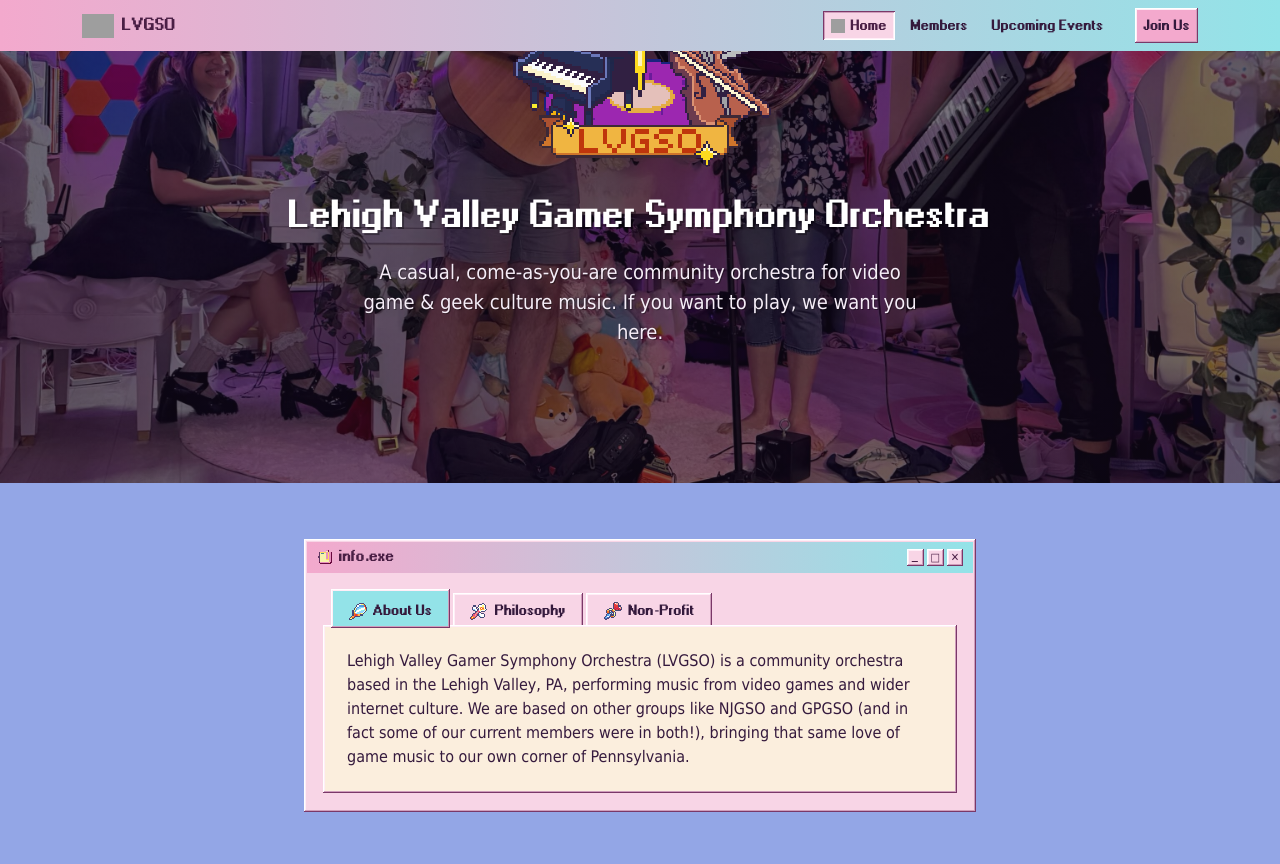
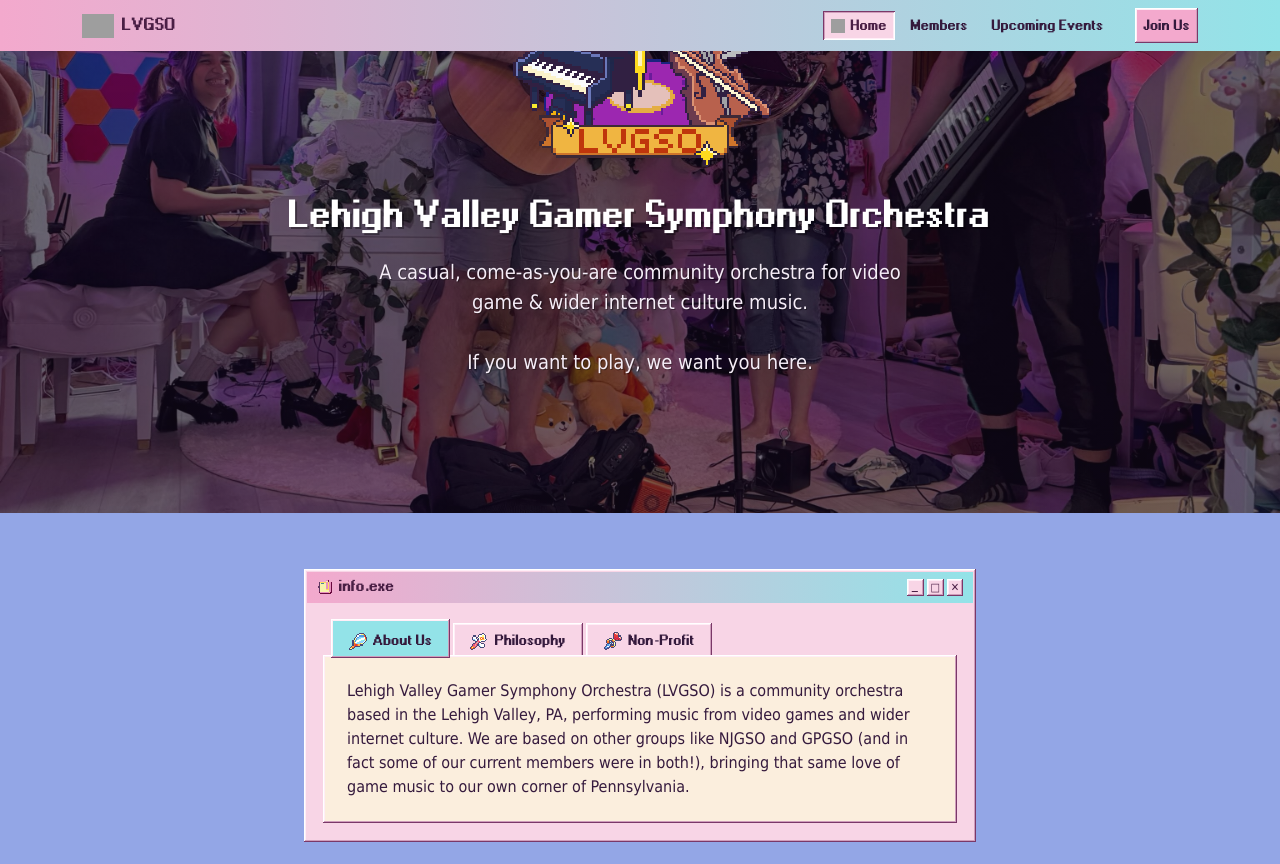
Before and after one commit to Jacquelinett/lvgso-website, a Jekyll site: the page built from index.html, in a window 1280 px wide and 900 px high, scrolled down 385 px, cut to the strip 0-864 px from the top of the window. Built offline with Jekyll 4.4.1, drawn with Linux system fonts in a browser that asks for light colours; some of the changed lines change nothing that is shown; grey boxes are pictures that could not be loaded.

Commit message:
more verbage

```diff
--- a/index.html
+++ b/index.html
@@ -14,8 +14,9 @@
     <img class="hero-logo" src="{{ '/assets/img/lvgsologo.png' | relative_url }}" alt="" aria-hidden="true">
     <h1 class="mt-3">Lehigh Valley Gamer Symphony Orchestra</h1>
     <p class="lead section-lead mx-auto mt-3">
-      A casual, come-as-you-are community orchestra for video game &amp; geek
-      culture music. If you want to play, we want you here.
+      A casual, come-as-you-are community orchestra for video game &amp; wider internet culture music.
+      <br><br>
+      If you want to play, we want you here.
     </p>
   </div>
 </section>
@@ -63,11 +64,17 @@
           <div class="win98-tab-panel" data-panel="philosophy">
             <p class="mb-0">
               We believe that everyone deserve to play music! If you want to play, you
-              should be able to play! We currently don't do rehearsal or anything like that,
-              you are welcome to just show up and jam with us! Down the road when we have more
-              people and start to do the orchestra part of "symphony orchestra" we might revisit
-              this, but even then it will be less about who's the best but rather "who's good enough"
-              and give you the spot on a first come first serve basis
+              should be able to play! We currently don't do audition or anything like that,
+              you are welcome to just show up and jam with us!
+              <br><br>
+              Down the road when we have more people and start to do the orchestra part of
+              "symphony orchestra" we might revisit this, but even then it will be less about
+              who's the best but rather "who's good enough" and give you the spot on a first
+              come first serve basis
+              <br><br>
+              Plus hey, video games are supposed to be fun right? So should playing video game
+              music! As our president Jacqueline says: "The only rule is to have fun, if you
+              stress out I'm firing you from the orchestra!!!! 😤"
             </p>
           </div>
           <div class="win98-tab-panel" data-panel="nonprofit">
@@ -76,7 +83,7 @@
               come from generous donors, grants and fundraising. We keep strive to keep all of our performance
               free and most of our expense come from renting rehearsal spaces but also to acquire rights to
               perform video game musics, so it does take a little bit of upkeep to keep us running!
-              <br>
+              <br><br>
               We hope you will consider donating to us, but this is a passion project for a lot of us and we
               will try to make itwork one way or another!
             </p>
```
